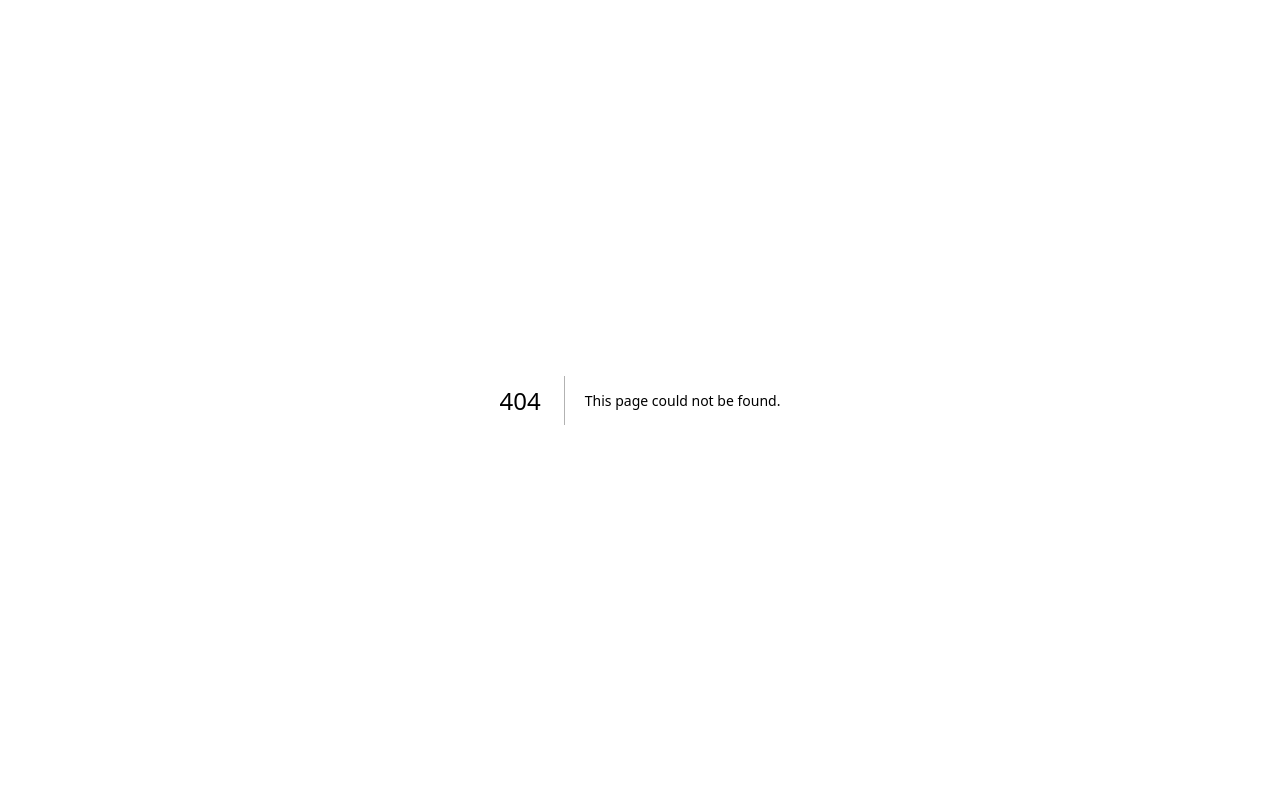
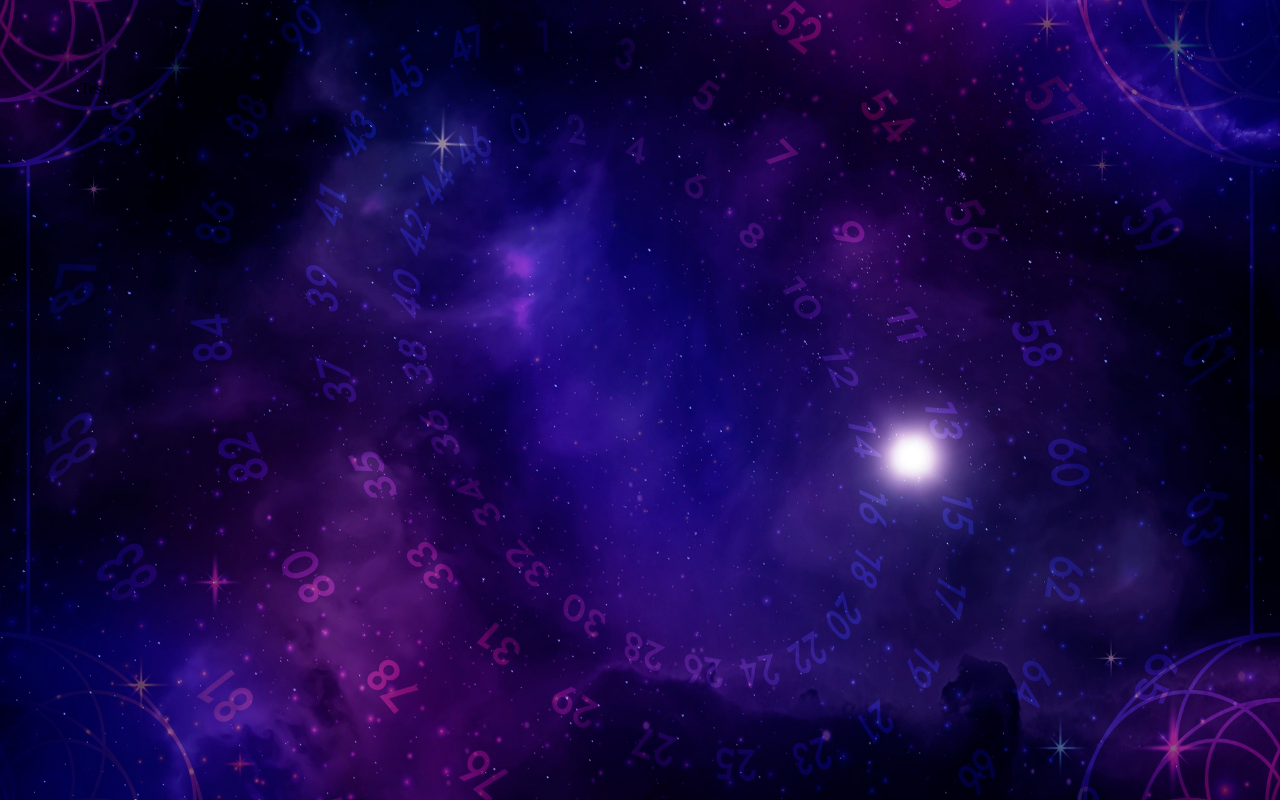
Before and after one commit to barbara-aguilar/oraculum, a Next.js app: page /pages/about in a window 1280 px wide. Before the commit this address had no page. Built offline with nearby package versions, Linux system fonts and the light colour scheme.

Commit message:
refactor - change pages strucuture

```diff
--- a/app/page.tsx
+++ b/app/page.tsx
@@ -1,5 +1,5 @@
+import Deck from './components/Deck';
 import styles from './styles/page.module.css';
-import Deck from './components/Deck';
 
 export default function Home() {
   return (
--- /dev/null
+++ b/app/pages/about/page.tsx
@@ -0,0 +1,11 @@
+import styles from '../../styles/page.module.css';
+
+export default function Sobre() {
+  return (
+    <main className={styles.main}>
+      <div className={styles.container}>
+        <p>Teste</p>
+      </div>
+    </main>
+  );
+}
```
Also changed, not shown: app/pages/tarot/page.tsx (added, +11 -0 lines).
